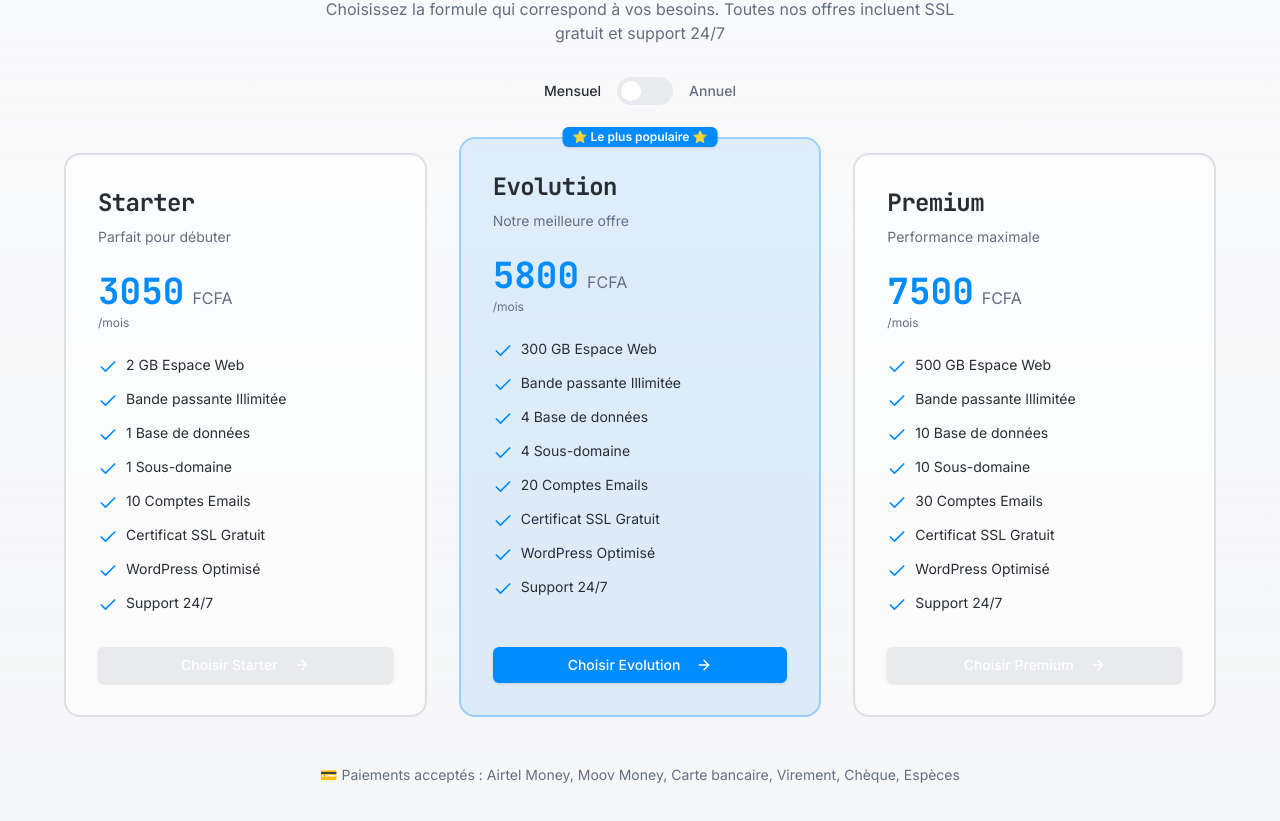
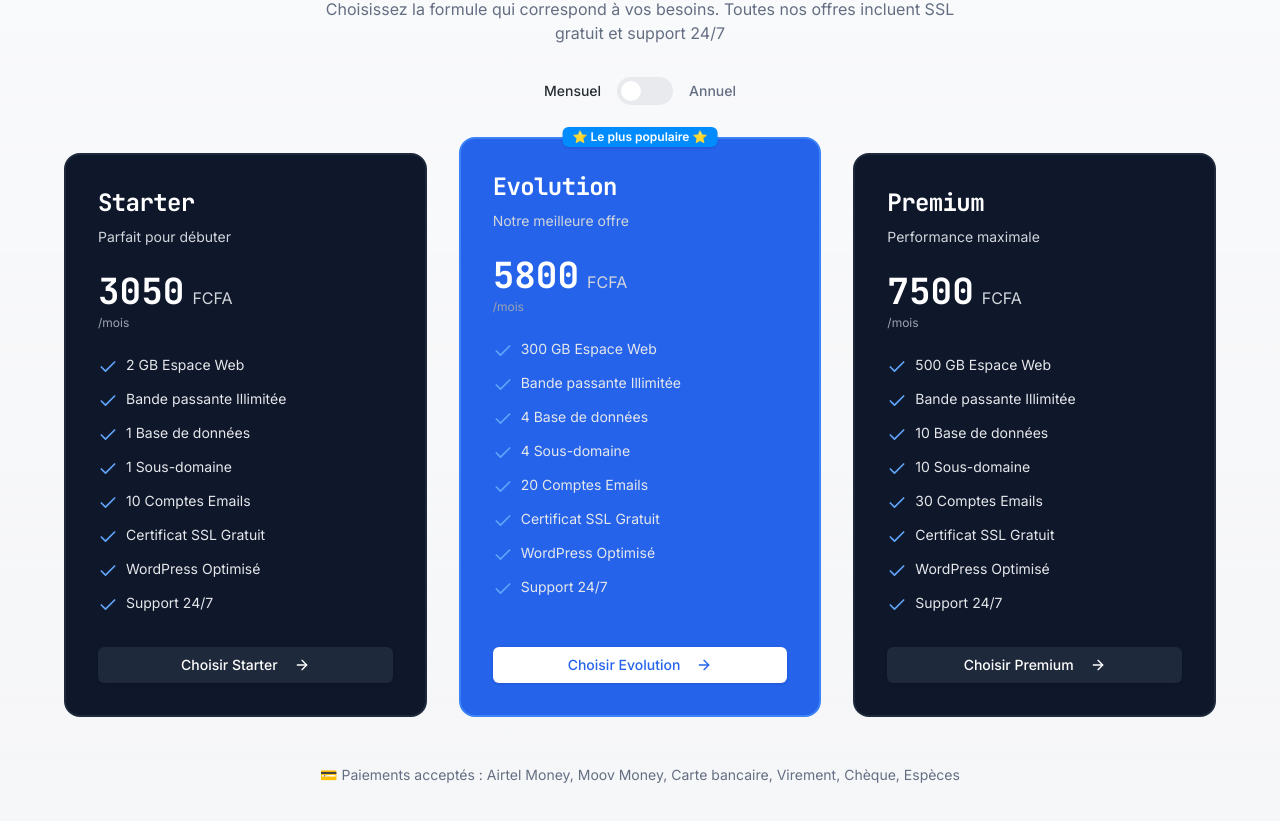
Before and after one commit to brice214/sg-6b163f7e-d25b-45da-95b7-a0681ea5011c-1791216779, a Next.js app: page / in a window 1280 px wide. Shown: the part 2918-3739 px from the top of the page. Built offline with nearby package versions, Linux system fonts and the light colour scheme.

Commit message:
style(ui): fix opaque background colors for offer cards

```diff
--- a/src/components/homepage/Offers.tsx
+++ b/src/components/homepage/Offers.tsx
@@ -115,7 +115,7 @@ export function Offers() {
               <div className={`absolute inset-0 ${plan.popular ? "bg-primary/20" : "bg-white/5"} rounded-2xl blur-xl opacity-0 group-hover:opacity-100 transition-opacity`} />
 
               {/* Card */}
-              <div className={`relative ${plan.popular ? "bg-primary/10 border-primary/30" : "bg-card/50 border-border"} border-2 rounded-2xl p-8 h-full flex flex-col backdrop-blur-sm`}>
+              <div className={`relative ${plan.popular ? "bg-blue-600" : "bg-slate-900"} border-2 ${plan.popular ? "border-blue-500" : "border-slate-800"} rounded-2xl p-8 h-full flex flex-col`}>
                 {plan.popular && (
                   <Badge className="absolute -top-3 left-1/2 -translate-x-1/2 bg-primary text-white border-none">
                     ⭐ Le plus populaire ⭐
@@ -123,18 +123,18 @@ export function Offers() {
                 )}
 
                 <div className="mb-6">
-                  <h3 className="text-2xl font-bold font-mono mb-2">{plan.name}</h3>
-                  <p className="text-sm text-muted-foreground">{plan.description}</p>
+                  <h3 className="text-2xl font-bold font-mono mb-2 text-white">{plan.name}</h3>
+                  <p className="text-sm text-gray-300">{plan.description}</p>
                 </div>
 
                 <div className="mb-6">
                   <div className="flex items-baseline gap-2">
-                    <span className="text-4xl font-bold font-mono text-primary">
+                    <span className="text-4xl font-bold font-mono text-white">
                       {isAnnual ? plan.priceAnnually : plan.priceMonthly}
                     </span>
-                    <span className="text-muted-foreground">FCFA</span>
+                    <span className="text-gray-300">FCFA</span>
                   </div>
-                  <p className="text-xs text-muted-foreground mt-1">
+                  <p className="text-xs text-gray-400 mt-1">
                     {isAnnual ? "/an" : "/mois"}
                   </p>
                 </div>
@@ -142,15 +142,15 @@ export function Offers() {
                 <ul className="space-y-3 mb-8 flex-grow">
                   {plan.features.map((feature, idx) => (
                     <li key={idx} className="flex items-start gap-2">
-                      <Check className="h-5 w-5 text-primary flex-shrink-0 mt-0.5" />
-                      <span className="text-sm">{feature}</span>
+                      <Check className="h-5 w-5 text-blue-400 flex-shrink-0 mt-0.5" />
+                      <span className="text-sm text-gray-200">{feature}</span>
                     </li>
                   ))}
                 </ul>
 
                 <Button
                   asChild
-                  className={`w-full ${plan.popular ? "bg-primary hover:bg-primary/90" : "bg-muted hover:bg-muted/80"} group/btn`}
+                  className={`w-full ${plan.popular ? "bg-white text-blue-600 hover:bg-gray-100" : "bg-slate-800 hover:bg-slate-700 text-white"} group/btn`}
                 >
                   <a
                     href={isAnnual ? plan.urlAnnually : plan.urlMonthly}
```
